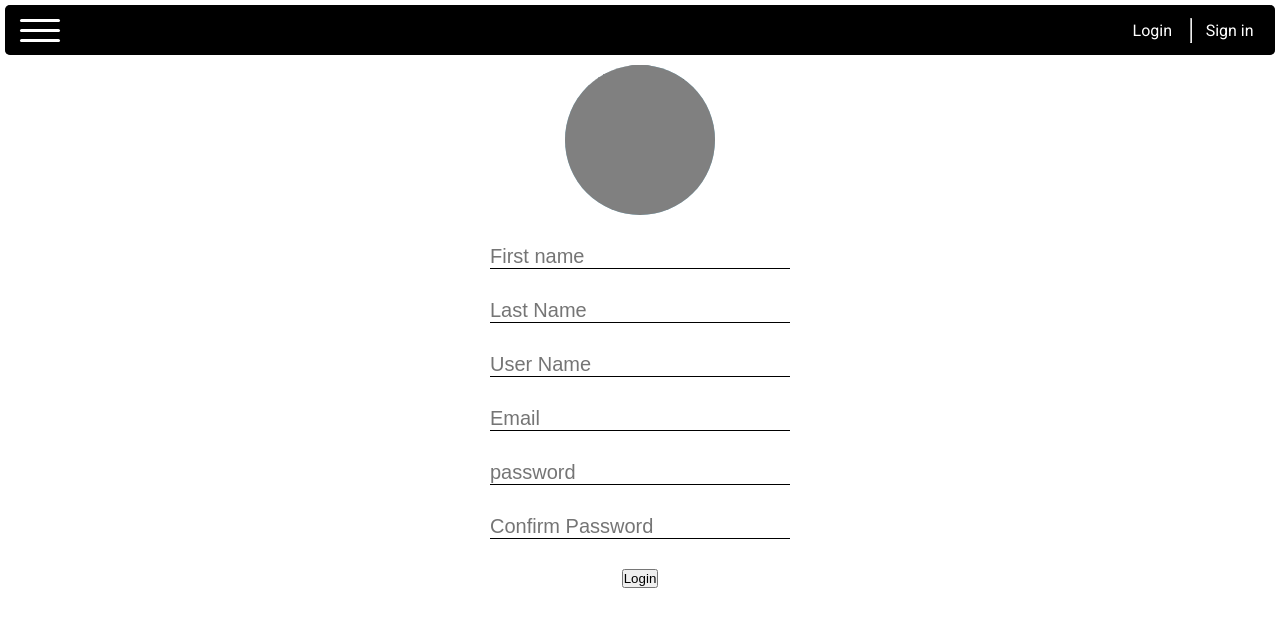
After one commit to M-USMAN786/e-commerce, a Django app: page /sign_in_form in a window 1280 px wide. The commit adds this page. Shown: the top 627 px of the page. Run offline with Django 5.2, Linux system fonts and the light colour scheme.

Commit message:
first commit

```diff
--- a/home/urls.py
+++ b/home/urls.py
@@ -19,5 +19,6 @@ from django.urls import path
 from home import views
 
 urlpatterns = [
-    path("",views.home)
+    path("",views.home,name='home'),
+    path("sign_in_form",views.sign_in_form,name='sign_in')
 ]
--- a/home/views.py
+++ b/home/views.py
@@ -3,3 +3,6 @@ from django.shortcuts import render, HttpResponse
 # Create your views here.
 def home(request):
     return render(request,'home.html')
+
+def sign_in_form(request):
+    return render(request,'sign_in_form.html')
--- a/static/base.css
+++ b/static/base.css
@@ -56,12 +56,26 @@ html {
     transition-duration: 0.5s;
     margin-left: 100%;
     opacity: 0;
+    display: none;
 
 }
 .nav_toggle
 {
+    animation-name: nav_toggle;
+    animation-duration: 0.5s;
+    animation-iteration-count: 1;
     margin-left: 0%;
     opacity: 1;
+}
+@keyframes nav_toggle {
+    5%{
+        display: flex;
+    }
+    100%
+    {
+        margin-left: 0%;
+        opacity: 1;
+    }
 }
 .header > nav > a
 {
--- /dev/null
+++ b/static/sign_in_form.css
@@ -0,0 +1,38 @@
+.sign_in_form
+{
+    display: flex;
+    flex-direction: column;
+    justify-content: center;
+    align-items: center;
+    row-gap: 30px;
+    margin-top: 10px;
+}
+.form_text_items
+{
+    /* text-align: center; */
+    outline: none;
+    border: none;
+    border-bottom: 1px solid black;
+    width: 300px;
+    font-size: 20px;
+}
+.form_text_items:focus
+{
+    border: double 2px black;
+}
+.profile_pic
+{
+    background-color: skyblue;
+    width: 150px;
+    height: 150px;
+    border-radius: 150px;
+}
+.profile_pic::before
+{
+    content: "";
+    width: 150px;
+    height: 150px;
+    background-color: gray;
+    position: absolute;
+    border-radius: 150px;
+}
--- a/template/base.html
+++ b/template/base.html
@@ -9,10 +9,9 @@
     <link rel="preconnect" href="https://fonts.googleapis.com">
 <link rel="preconnect" href="https://fonts.gstatic.com" crossorigin>
 <link href="https://fonts.googleapis.com/css2?family=Roboto:ital,wght@0,100..900;1,100..900&display=swap" rel="stylesheet">
-
     {% load static %}
 <link rel="stylesheet" href="{% static 'base.css' %}?v={{ now|date:'U' }}">
-
+{% block head %}{% endblock head %}
 </head>
 <body>
     <div class="header">
@@ -30,10 +29,10 @@
         <div class="auth">
             <a href="login_form" class="login_form">Login</a>
             <hr>
-            <a href="signin_form" class="signin_form">Sign in</a>
+            <a href="sign_in_form" class="signin_form">Sign in</a>
         </div>
     </div>
-
+    {% block body %}{% endblock body %}
     <script>
         function nav_toggle()
         {
--- /dev/null
+++ b/template/sign_in_form.html
@@ -0,0 +1,17 @@
+{% extends "base.html" %}
+{% block head %}
+{% load static %}
+<link rel="stylesheet" href="{% static 'sign_in_form.css' %}?v={{ now|date:'U' }}">
+{% endblock head %}
+{% block body %}
+<form action="login" method="post" class="sign_in_form">
+    <input type="file" class="profile_pic" placeholder="Profile Pic" name="profile_pic" id="profile_pic">
+    <input type="text" class="first_name form_text_items" placeholder="First name" name="first_name" id="first_name">
+    <input type="text" class="last_name form_text_items" placeholder="Last Name" name="last_name" id="last_name">
+    <input type="text" placeholder="User Name" class="user_name form_text_items" name="user_name" id="user_name">
+    <input type="email" placeholder="Email" class="email form_text_items" name="email" id="email">
+    <input type="password" class="password form_text_items" placeholder="password" name="password" id="password">
+    <input type="text" class="confirm_password form_text_items" placeholder="Confirm Password" name="confirm_password" id="confirm_password">
+    <button type="submit">Login</button>
+</form>
+{% endblock body %}
```
Also changed, not shown: README.md (added).
